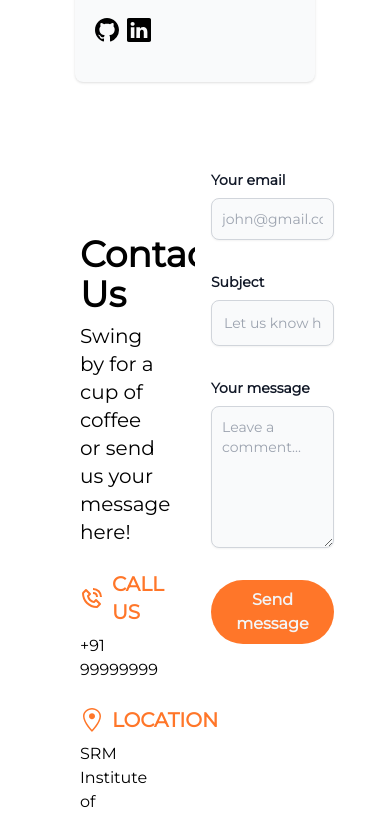
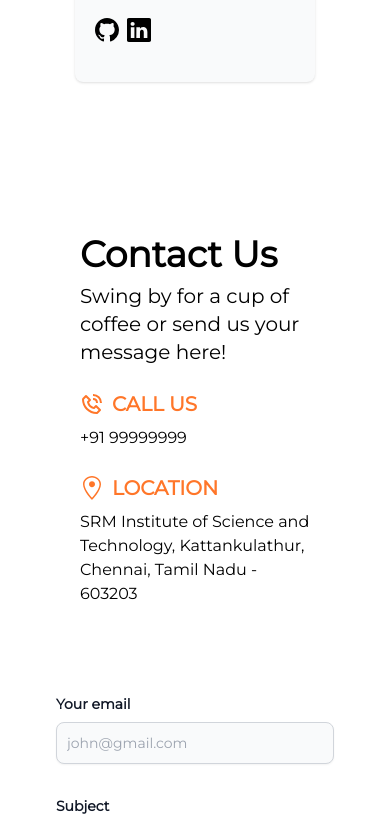
Before and after one commit to shvam0000/Query-Fuel, a Next.js app: page / in a window 390 px wide. Shown: the part 2860-3677 px from the top of the page. Built offline with nearby package versions, Linux system fonts and the light colour scheme; no server answers.

Commit message:
📱 responsive contact section

```diff
--- a/src/components/home/contact-section.tsx
+++ b/src/components/home/contact-section.tsx
@@ -3,8 +3,8 @@ import { ContactForm } from '../contact-us';
 
 const ContactSection = () => {
   return (
-    <div className="flex justify-center items-start">
-      <div className="w-1/2 py-10 pt-20 px-10">
+    <div className="sm:flex justify-center items-start">
+      <div className="sm:w-1/2 py-10 pt-20 px-10">
         <div className="py-4">
           <h1 className="text-4xl font-bold">Contact Us</h1>
           <h2 className="text-xl pt-2 font-medium">
@@ -37,7 +37,7 @@ const ContactSection = () => {
           </div>
         </div>
       </div>
-      <div className="w-1/2">
+      <div className="sm:w-1/2">
         <ContactForm />
       </div>
     </div>
```
